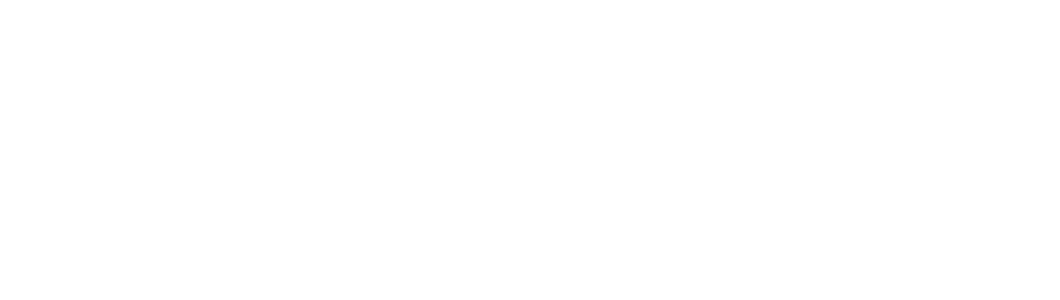
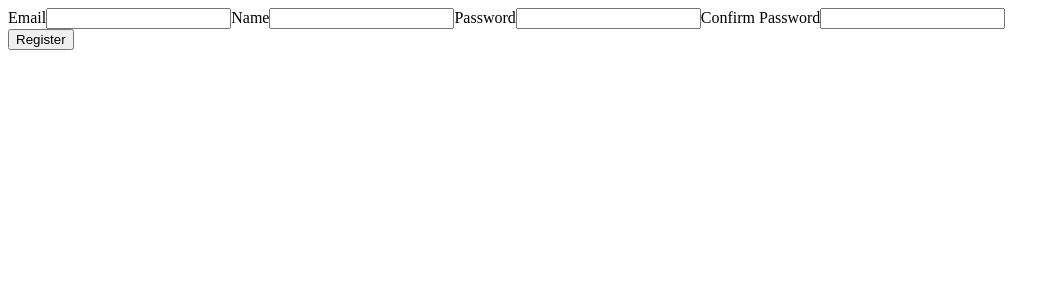
Before and after one commit to hurima90-kim/What-to-Eat, a React (Create React App) app in the folder client/: page /register in a window 1280 px wide. Shown: the top 300 px of the page, without its empty margins (0-1060 px from the left). Built offline with nearby package versions, Linux system fonts and the light colour scheme.

Commit message:
feat: create register function

```diff
--- a/client/src/_actions/types.js
+++ b/client/src/_actions/types.js
@@ -1 +1,2 @@
 export const LOGIN_USER = 'login_user';
+export const REGISTER_USER = 'register_user';
--- a/client/src/_actions/user_action.js
+++ b/client/src/_actions/user_action.js
@@ -1,5 +1,5 @@
 import axios from 'axios';
-import { LOGIN_USER } from './types';
+import { LOGIN_USER, REGISTER_USER } from './types';
 
 export function loginUser(dataToSubmit) {
   const request = axios
@@ -11,3 +11,14 @@
     payload: request,
   };
 }
+
+export function registerUser(dataToSubmit) {
+  const request = axios
+    .post('/api/users/register', dataToSubmit)
+    .then((response) => response.data);
+
+  return {
+    type: REGISTER_USER,
+    payload: request,
+  };
+}
--- a/client/src/_reducers/user_reducer.js
+++ b/client/src/_reducers/user_reducer.js
@@ -1,4 +1,4 @@
-import { LOGIN_USER } from '../_actions/types';
+import { LOGIN_USER, REGISTER_USER } from '../_actions/types';
 
 // eslint-disable-next-line import/no-anonymous-default-export
 export default function (state = {}, action) {
@@ -6,6 +6,9 @@
     case LOGIN_USER:
       return { ...state, loginSuccess: action.payload };
       break;
+    case REGISTER_USER:
+      return { ...state, register: action.payload };
+      break;
     default:
       return state;
   }
--- a/client/src/pages/RegisterPage.js
+++ b/client/src/pages/RegisterPage.js
@@ -1,5 +1,75 @@
-import React from 'react';
+import React, { useState } from 'react';
+import { useDispatch } from 'react-redux';
+import { registerUser } from '../_actions/user_action';
+import { useNavigate } from 'react-router-dom';
 
 export default function RegisterPage() {
-  return <div></div>;
+  const dispatch = useDispatch();
+  const navigate = useNavigate();
+  const [Email, setEmail] = useState('');
+  const [Name, setName] = useState('');
+  const [Password, setPassword] = useState('');
+  const [ConfirmPassword, setConfirmPassword] = useState('');
+
+  const onEmailHandler = (event) => {
+    setEmail(event.currentTarget.value);
+  };
+
+  const onNameHandler = (event) => {
+    setName(event.currentTarget.value);
+  };
+
+  const onPasswordHandler = (event) => {
+    setPassword(event.currentTarget.value);
+  };
+
+  const onConfirmPasswordHandler = (event) => {
+    setConfirmPassword(event.currentTarget.value);
+  };
+
+  const onSubmitHandler = (event) => {
+    event.preventDefault();
+
+    if (Password !== ConfirmPassword) {
+      return alert('비밀번호가 일치하지 않습니다.');
+    }
+
+    let body = {
+      email: Email,
+      name: Name,
+      password: Password,
+    };
+
+    dispatch(registerUser(body)).then((response) => {
+      if (response.payload.success) {
+        navigate('/login');
+      } else {
+        alert('Failed to sigh up!');
+      }
+    });
+  };
+
+  return (
+    <React.Fragment>
+      <form onSubmit={onSubmitHandler}>
+        <label>Email</label>
+        <input type="email" value={Email} onChange={onEmailHandler} />
+
+        <label>Name</label>
+        <input type="text" value={Name} onChange={onNameHandler} />
+
+        <label>Password</label>
+        <input type="password" value={Password} onChange={onPasswordHandler} />
+
+        <label>Confirm Password</label>
+        <input
+          type="password"
+          value={ConfirmPassword}
+          onChange={onConfirmPasswordHandler}
+        />
+        <br />
+        <button type="submit">Register</button>
+      </form>
+    </React.Fragment>
+  );
 }
```
